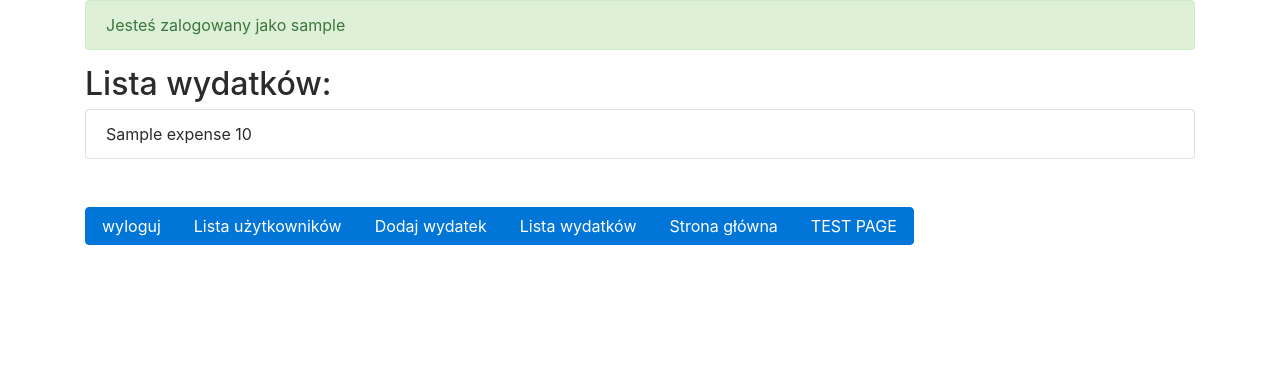
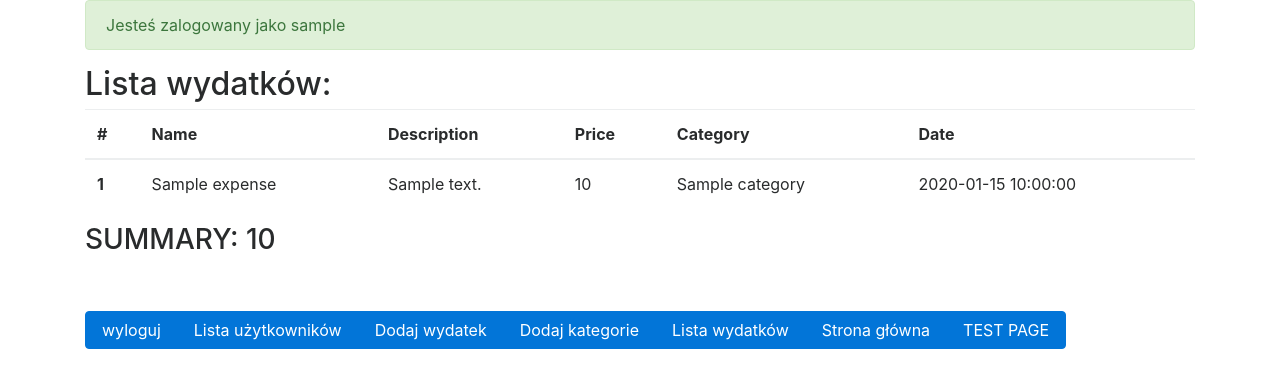
Before and after one commit to marstom/Shekels-money-app, a Flask app: page /expenselist in a window 1280 px wide. Shown: the top 388 px of the page. Run offline with Flask 2, Linux system fonts and the light colour scheme; a user stored in the database is signed in; tables that the repository leaves empty hold one stand-in row (values such as "Sample post"); some libraries are stand-ins or nearby versions.

Commit message:
add table for expenses with date time, and summary

```diff
--- a/shekels/templates/_links.html
+++ b/shekels/templates/_links.html
@@ -9,7 +9,8 @@
     {% endif %}
     <a class="btn btn-primary" href="{{ url_for('user_list') }}">Lista użytkowników</a>
     <a class="btn btn-primary" href="{{ url_for('add') }}">Dodaj wydatek</a>
-    <a class="btn btn-primary" href="{{ url_for('list') }}">Lista wydatków</a>
+    <a class="btn btn-primary" href="{{ url_for('edit_categories') }}">Dodaj kategorie</a>
+    <a class="btn btn-primary" href="{{ url_for('expense_list') }}">Lista wydatków</a>
     <a class="btn btn-primary" href="/">Strona główna</a>
     <a class="btn btn-primary" href="{{ url_for('testpage') }}">TEST PAGE</a>
 
--- /dev/null
+++ b/shekels/templates/expense_list.html
@@ -0,0 +1,48 @@
+{% extends "szablon.html" %}
+
+{% block title %}Expense list{% endblock %}
+
+{% block tresc %}
+
+<h2>Lista wydatków:</h2>
+
+<!--
+<ul class="list-group">
+{% for exp in expenses %}
+    <li class="list-group-item">{{ exp.name }} {{ exp.price }} {{ exp.description }} {{ exp.date_time }} {{ exp.cat.name }} </li>
+{% endfor %}
+</ul>
+-->
+
+
+<!-- tabelka -->
+<table class="table">
+  <thead class="thead-dark">
+    <tr>
+      <th scope="col">#</th>
+      <th scope="col">Name</th>
+      <th scope="col">Description</th>
+      <th scope="col">Price</th>
+        <th scope="col">Category</th>
+        <th scope="col">Date</th>
+    </tr>
+  </thead>
+  <tbody>
+    {% for exp in expenses %}
+  <tr>
+      <th scope="row">{{ exp.id }}</th>
+      <td>{{ exp.name }}</td>
+      <td>{{ exp.description }}</td>
+      <td>{{ exp.price }}</td>
+         <td>{{ exp.cat.name }}</td>
+         <td>{{ exp.date_time }}</td>
+    </tr>
+  {% endfor %}
+  </tbody>
+</table>
+
+<h3> SUMMARY: {{ suma_wydatkow }}</h3>
+
+
+
+{% endblock %}
--- a/shekels/templates/list.html
+++ /dev/null
@@ -1,15 +0,0 @@
-{% extends "szablon.html" %}
-
-{% block title %}Expense list{% endblock %}
-
-{% block tresc %}
-
-<h2>Lista wydatków:</h2>
-
-<ul class="list-group">
-{% for x in expenses %}
-    <li class="list-group-item">{{ x.name }} {{ x.price }}</li>
-{% endfor %}
-</ul>
-
-{% endblock %}
--- a/shekels/web.py
+++ b/shekels/web.py
@@ -12,7 +12,7 @@ from sqlalchemy.orm.exc import NoResultFound
 
 from passlib.hash import pbkdf2_sha256
 
-from shekels.forms import ExpenseForm, LoginForm, RegisterForm
+from shekels.forms import ExpenseForm, LoginForm, RegisterForm, EditCategoryForm
 
 import logging
 import shekels.logger
@@ -62,15 +62,15 @@ class Expense(db.Model):
 
     id = db.Column(db.Integer, primary_key=True)
     name = db.Column(db.String)
-    price = db.Column(db.Integer)
+    price = db.Column(db.Float)
     description = db.Column(db.String)
     date_time = db.Column(db.DateTime, default=datetime.datetime.utcnow)
 
     category_id = db.Column(db.Integer, db.ForeignKey('category.id'))
 
     user_id = db.Column(db.Integer, db.ForeignKey('user.id'))
-    expense = db.relationship('User', backref='expenses')
-
+    user = db.relationship('User', backref='expenses')
+    cat=db.relationship('Category', backref='expense')
 
 class Category(db.Model):
     '''
@@ -157,14 +157,19 @@ def user_list():
 
 @app.route('/expenselist')
 @login_required
-def list():
+def expense_list():
     user_id = session['user_id']
     expenses = db.session.query(Expense).filter(Expense.user_id == user_id).all()
-    return render_template('list.html',
-                           expenses=expenses)
+    exp_user = db.session.query(Expense).filter(User.id == session['user_id']).all() #for summary
+    suma=0
+    for el in exp_user:
+        suma+=el.price
+    return render_template('expense_list.html',
+                           expenses=expenses,
+                           suma_wydatkow=suma)
 
 
-@app.route('/add', methods=['GET', 'POST'])
+@app.route('/addexpense', methods=['GET', 'POST'])
 @login_required
 def add():
     form = ExpenseForm()
@@ -192,7 +197,7 @@ def add():
         db.session.commit()
         return redirect(url_for('index'))
 
-    return render_template('add.html', form=form)
+    return render_template('add_expense.html', form=form)
 
 
 @app.route('/register', methods=['GET', 'POST'])
@@ -219,6 +224,18 @@ def logout():
     logout_user()
     return redirect(url_for('index'))
 
+@app.route('/editcategories', methods=['GET', 'POST'])
+def edit_categories():
+    form = EditCategoryForm()
+    category = Category(
+        name=form.name.data,
+        description=form.description.data,
+        user_id=session['user_id'],
+    )
+    db.session.add(category)
+    db.session.commit()
+    return render_template('edit_categories.html', form=form)
+
 @app.route("/testpage")
 def testpage():
     categ = db.session.query(Category.expenses).all()
```
Also changed, not shown: manage.py (added, +33 -0 lines), shekels/forms.py (+6 -2 lines), shekels/templates/add2.html (deleted, +0 -14 lines), shekels/templates/edit_categories.html (added, +18 -0 lines), changelog.txt, shekels/templates/add_expense.html (renamed from shekels/templates/add.html).
